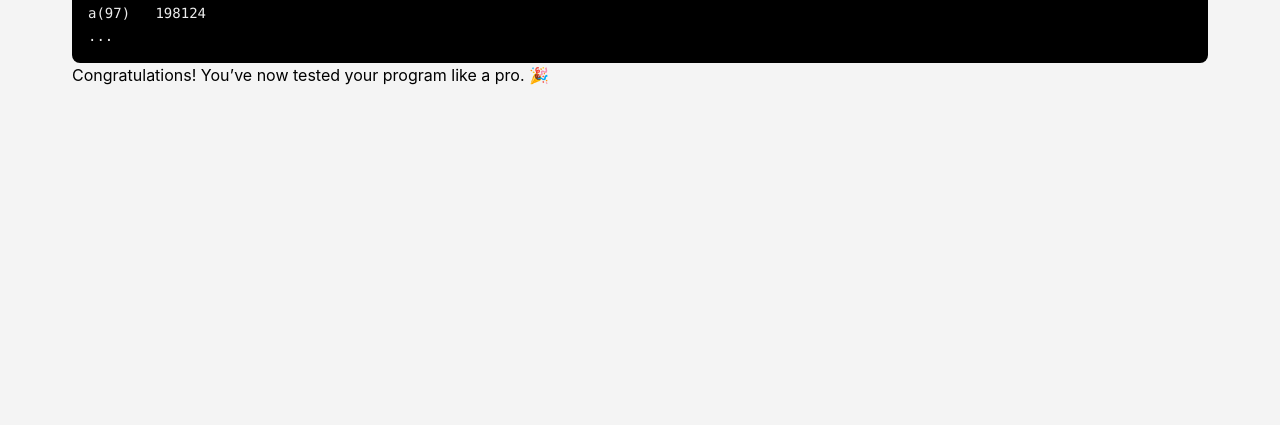
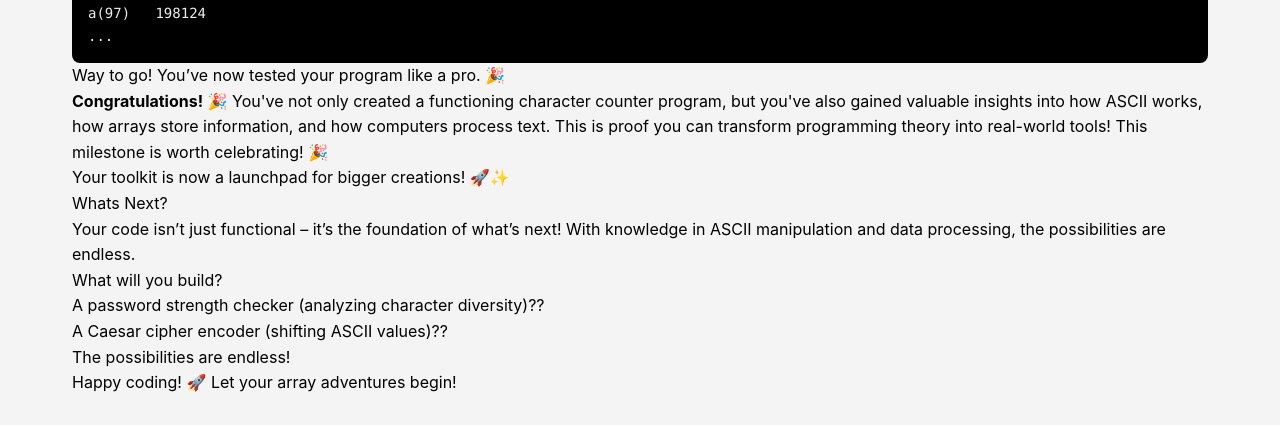
Before and after one commit to jengerred/C-Sharp-Character-Counter---Array, a Next.js app: page / in a window 1280 px wide. Shown: the part 9103-9528 px from the top of the page. Before the commit the page ends 9224 px from the top, so only its background shows below. Built offline with nearby package versions, Linux system fonts and the light colour scheme; no server answers; the database is empty.

Commit message:
feat: update concluding text and formatting

```diff
--- a/src/pages/index.tsx
+++ b/src/pages/index.tsx
@@ -1050,10 +1050,27 @@ a(97)   198124
 ...`}</pre>
                 </li>
               </ol>
-              <p className="mt-6 text-lg font-semibold text-center">Congratulations! You’ve now tested your program like a pro. 🎉</p>
+              <p className="mt-6 text-lg font-semibold">Way to go! You’ve now tested your program like a pro. 🎉</p>
             </div>
             </div>
           </section>
+
+              {/* New concluding section */}
+              <section className="mt-12"> {/* Added top margin */}
+                <p className="mb-4 text-lg"><strong className="text-xl font-bold">Congratulations!</strong> 🎉 You've not only created a functioning character counter program, but you've also gained valuable insights into how ASCII works, how arrays store information, and how computers process text. This is proof you can transform programming theory into real-world tools! This milestone is worth celebrating! 🎉</p>
+
+                <p className="mb-4 font-semibold text-lg">Your toolkit is now a launchpad for bigger creations! 🚀✨</p>
+                <h3 className="text-xl font-semibold mt-6 mb-3">Whats Next?</h3>
+                <p className="mb-2">Your code isn’t just functional – it’s the foundation of what’s next! With knowledge in ASCII manipulation and data processing, the possibilities are endless.</p>
+                <p className="mb-2 font-semibold">What will you build?</p>
+                <ul className="list-disc list-inside pl-4 mb-4">
+                  <li>A password strength checker (analyzing character diversity)??</li>
+                  <li>A Caesar cipher encoder (shifting ASCII values)??</li>
+                  <li>The possibilities are endless!</li>
+                </ul>
+
+                <p className="text-center mt-8 text-lg font-semibold">Happy coding! 🚀 Let your array adventures begin!</p>
+              </section>
       </main>
     </div>
   )
```
